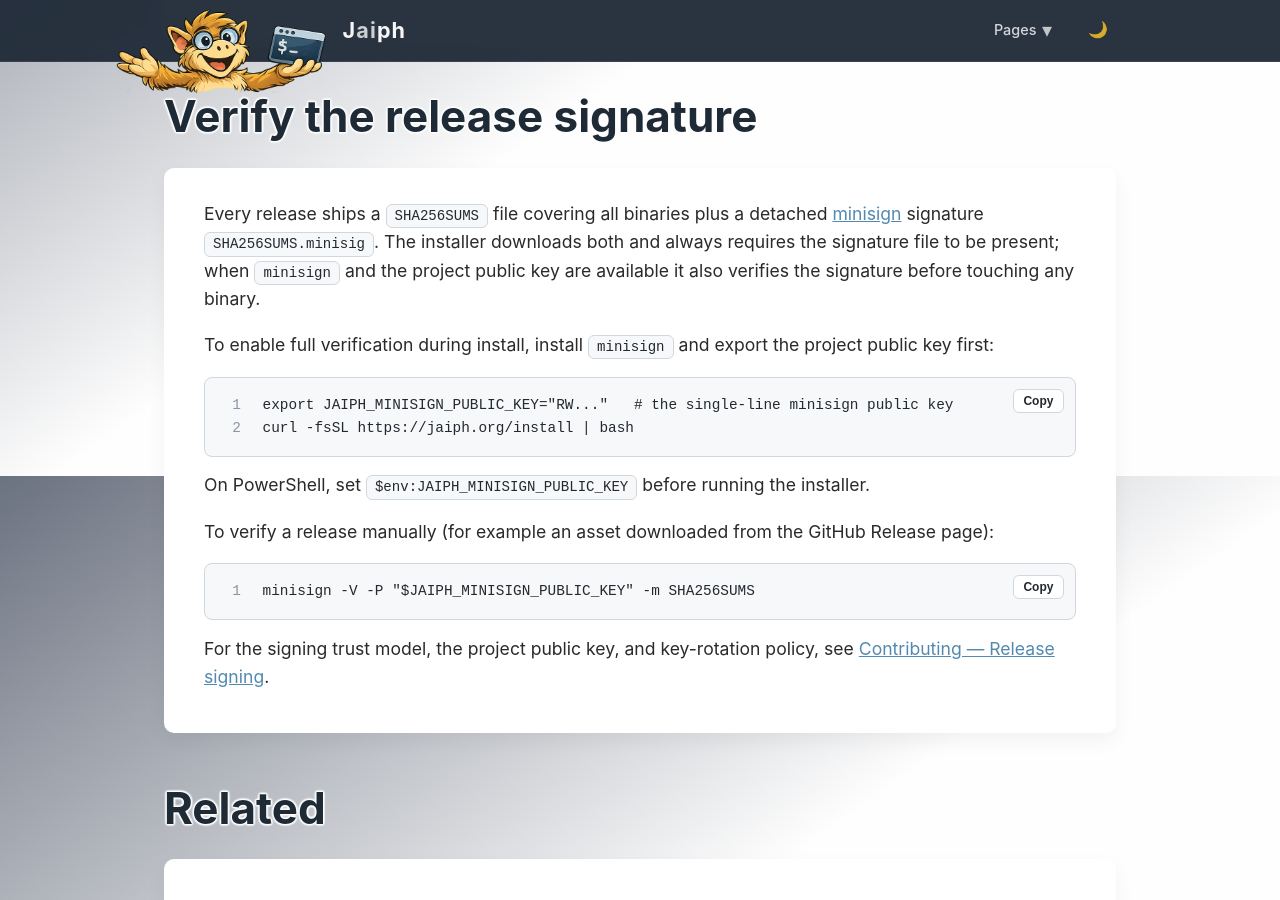
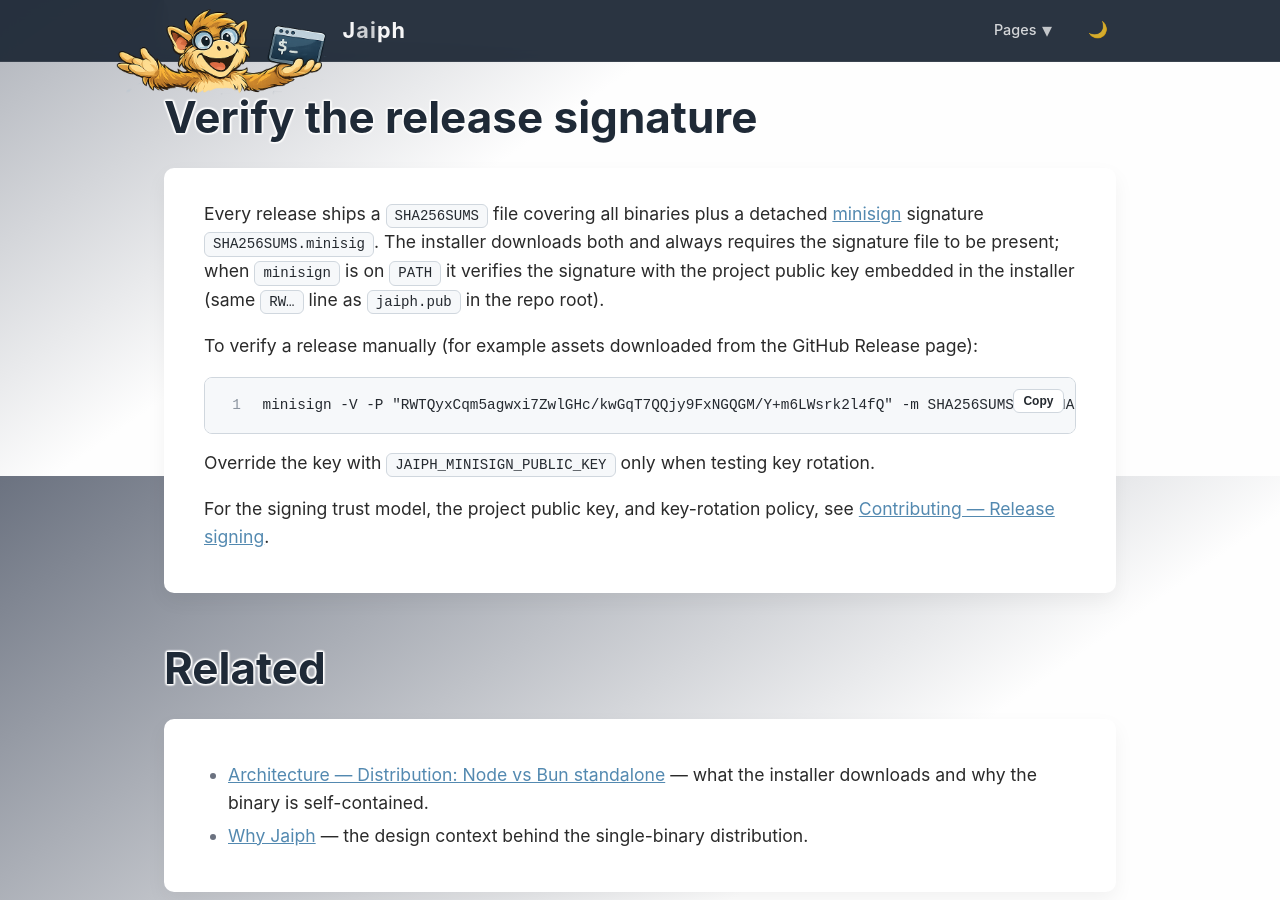
Before and after one commit to jaiphlang/jaiph, a Jekyll site: the page built from docs/setup.md, in a window 1280 px wide and 900 px high, scrolled down 3124 px. Built offline with Jekyll 4.4.1, drawn with Linux system fonts in a browser that asks for light colours; some of the changed text lies outside the part shown.

Commit message:
Feat: embed minisign public key and add changelog review to prepare_release.
Ship jaiph.pub as the canonical signing key, default both installers to its RW line, ignore jaiph.key, and extend the release-prep workflow with a prompt step that stamps CHANGELOG.md before bumping version.

Co-authored-by: Cursor <cursoragent@cursor.com>
Signed-off-by: Jakub Dzikowski <jakub.t.dzikowski@gmail.com>

````diff
--- a/docs/setup.md
+++ b/docs/setup.md
@@ -19,7 +19,7 @@ The curl installer downloads a per-platform standalone binary from the current s
 - For the curl installer (step 1): `curl` and either `shasum` or `sha256sum` on `PATH`.
 - For the PowerShell installer (step 1, Windows): PowerShell (`irm`/`Invoke-WebRequest` and `Get-FileHash` are built in).
 - For the npm alternative (step 1): Node.js and npm on the host.
-- (Optional) [`minisign`](https://jedisct1.github.io/minisign/) and the project public key in `JAIPH_MINISIGN_PUBLIC_KEY` to cryptographically verify the detached release signature. Without them the installer still **requires** the signature file to be present (it fails closed when it is missing) but skips signature verification and falls back to checksum-only with a warning.
+- (Optional) [`minisign`](https://jedisct1.github.io/minisign/) on `PATH` to cryptographically verify the detached release signature. Both installers embed the project public key (`jaiph.pub`); when `minisign` is missing they still **require** the signature file to be present (fail closed when it is missing) but skip verification and fall back to checksum-only with a warning.
 
 ## 1. Install the binary
 
@@ -76,22 +76,15 @@ This prints `jaiph <version>` (sourced from the installed release at build time)
 
 ## Verify the release signature
 
-Every release ships a `SHA256SUMS` file covering all binaries plus a detached [minisign](https://jedisct1.github.io/minisign/) signature `SHA256SUMS.minisig`. The installer downloads both and always requires the signature file to be present; when `minisign` and the project public key are available it also verifies the signature before touching any binary.
+Every release ships a `SHA256SUMS` file covering all binaries plus a detached [minisign](https://jedisct1.github.io/minisign/) signature `SHA256SUMS.minisig`. The installer downloads both and always requires the signature file to be present; when `minisign` is on `PATH` it verifies the signature with the project public key embedded in the installer (same `RW…` line as `jaiph.pub` in the repo root).
 
-To enable full verification during install, install `minisign` and export the project public key first:
+To verify a release manually (for example assets downloaded from the GitHub Release page):
 
 ```bash
-export JAIPH_MINISIGN_PUBLIC_KEY="RW..."   # the single-line minisign public key
-curl -fsSL https://jaiph.org/install | bash
+minisign -V -P "RWTQyxCqm5agwxi7ZwlGHc/kwGqT7QQjy9FxNGQGM/Y+m6LWsrk2l4fQ" -m SHA256SUMS -x SHA256SUMS.minisig
 ```
 
-On PowerShell, set `$env:JAIPH_MINISIGN_PUBLIC_KEY` before running the installer.
-
-To verify a release manually (for example an asset downloaded from the GitHub Release page):
-
-```bash
-minisign -V -P "$JAIPH_MINISIGN_PUBLIC_KEY" -m SHA256SUMS
-```
+Override the key with `JAIPH_MINISIGN_PUBLIC_KEY` only when testing key rotation.
 
 For the signing trust model, the project public key, and key-rotation policy, see [Contributing — Release signing](contributing.md#release-signing).
 
````
Also changed, not shown: docs/contributing.md (+4 -4 lines), integration/installer-powershell.test.ts (+10 -0 lines), 5 other files.
